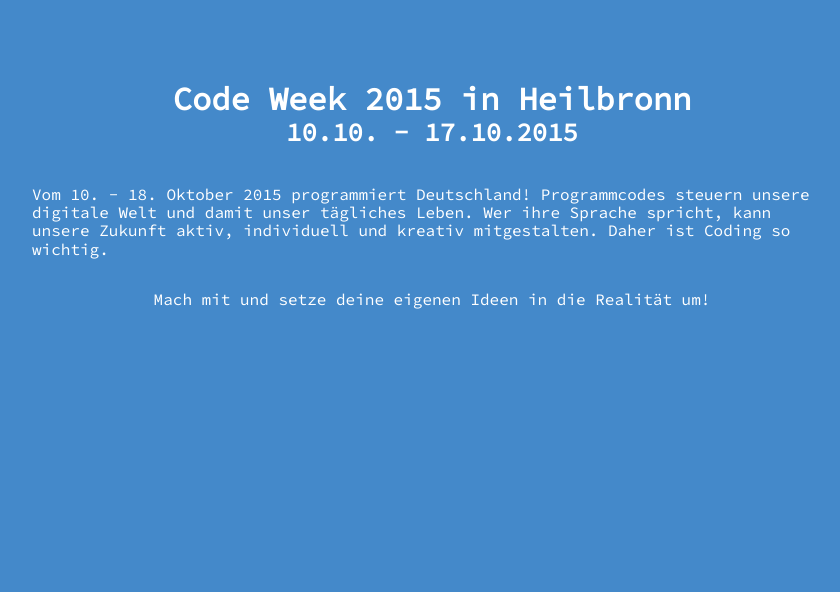
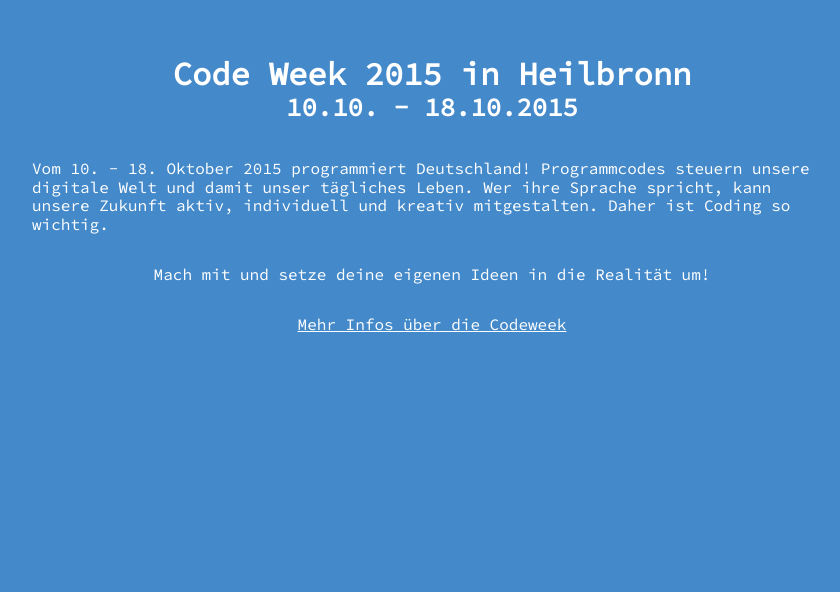
Before and after one commit to opendatalab-de/codeweek, a plain HTML site: page index.html in a window 1280 px wide. Shown: the part 208-800 px from the top of the page, without its empty margins (208-1048 px from the left). Drawn offline with nearby package versions, Linux system fonts and the light colour scheme.

Commit message:
add link to codeweek.de

```diff
--- a/index.html
+++ b/index.html
@@ -75,7 +75,7 @@
 <body>
 <section>
     <h1>Code Week 2015 in Heilbronn
-        <small>10.10. - 17.10.2015</small>
+        <small>10.10. - 18.10.2015</small>
     </h1>
 
     <p>Vom 10. - 18. Oktober 2015 programmiert Deutschland! Programmcodes steuern unsere digitale Welt und damit unser
@@ -83,6 +83,8 @@
         Daher ist Coding so wichtig.</p>
 
     <p>Mach mit und setze deine eigenen Ideen in die Realität um!</p>
+
+    <p><a href="http://www.codeweek.de/">Mehr Infos über die Codeweek</a></p>
 </section>
 <section>
     <h2>Kick-Off am 10.10.</h2>
```
